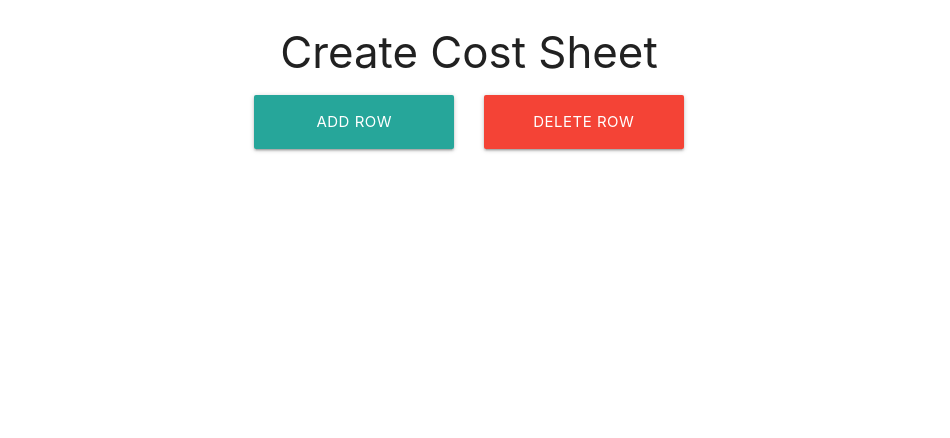
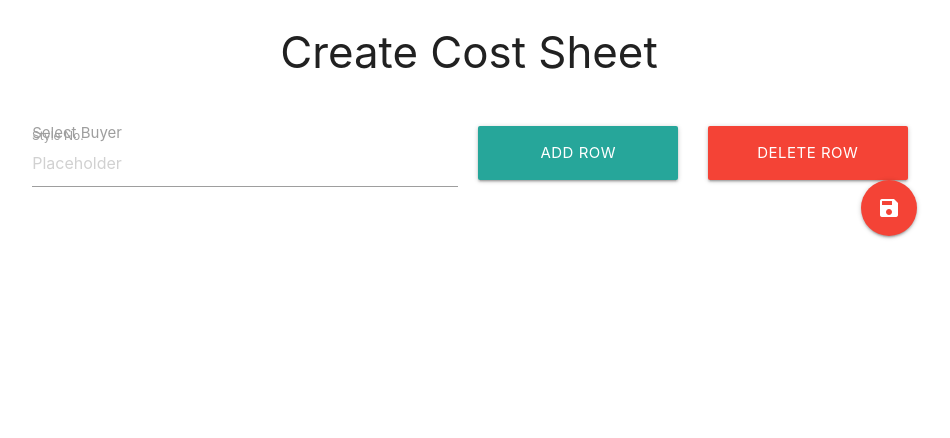
Before and after one commit to CodeVINCI/triburg, a Django app: template templates/createsheet.html in a window 1280 px wide. Shown: the top 438 px of the page, without its empty margins (171-1121 px from the left). Before the commit the page ends 152 px from the top, so only its background shows below. Run offline with Django 3.2, Linux system fonts and the light colour scheme; the template is opened without the code that fills it, so the values that code supplies are empty.

Commit message:
made create sheet page save button and buyer and style no fields

```diff
--- a/templates/createsheet.html
+++ b/templates/createsheet.html
@@ -13,9 +13,24 @@
         <h3>Create Cost Sheet</h3>
     </div>
     <div class="row">
-        <div class="row" style="text-align: center;align-content: center;"><a class="waves-effect waves-light btn-large" style="width: 200px;">Add row</a>&nbsp;&nbsp;&nbsp;&nbsp;&nbsp;&nbsp;&nbsp;<a class="waves-effect waves-light red btn-large" style="width: 200px;">Delete row</a></div>
+        <div class="row" style="text-align: center;align-content: center;">
+            <div class="input-field col s12">
+            <select>
+                <option value="" disabled selected>Buyers</option>
+                <option value="1">Option 1</option>
+                <option value="2">Option 2</option>
+                <option value="3">Option 3</option>
+            </select>
+            <label>Select Buyer</label>
+            </div>
+            <div class="input-field col s6">
+                <input placeholder="Placeholder" id="first_name" type="text" class="validate">
+                <label for="first_name">Style No.</label>
+            </div>
+            <a class="waves-effect waves-light btn-large" style="width: 200px;">Add row</a>&nbsp;&nbsp;&nbsp;&nbsp;&nbsp;&nbsp;&nbsp;<a class="waves-effect waves-light red btn-large" style="width: 200px;">Delete row</a>
+            <a class="btn-floating btn-large waves-effect waves-light right red"><i class="material-icons">save</i></a>
+        </div>
         <div style="overflow-y: scroll; height:600px;">
-
         </div>
     </div>
 </div>
```
